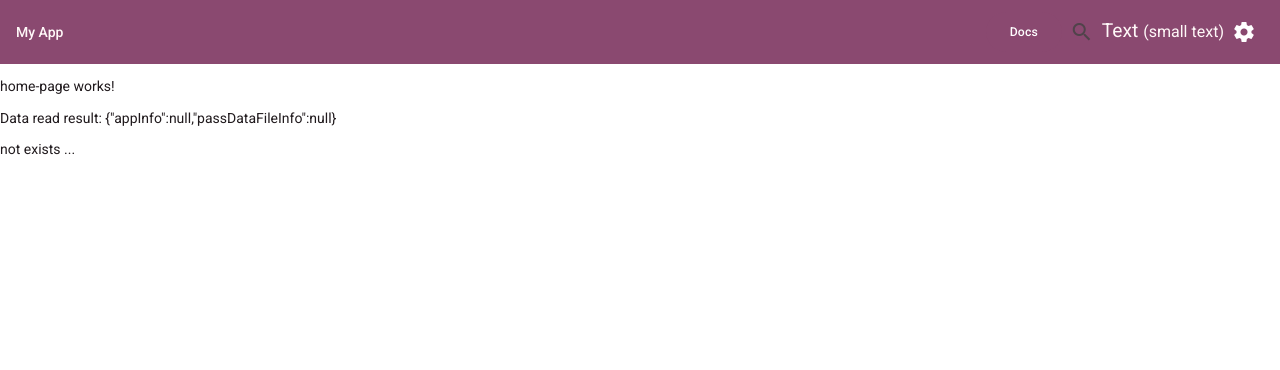
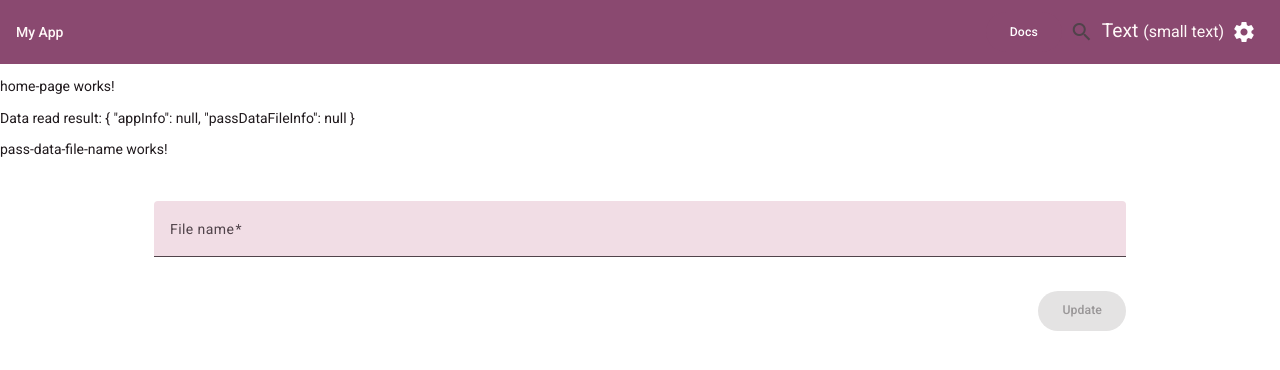
Before and after one commit to MrZeRo2000/violetnote-ang, an Angular app: page /#/ in a window 1280 px wide. Shown: the top 370 px of the page. Built offline with nearby package versions, Linux system fonts and the light colour scheme; no server answers.

Commit message:
PassDataFileName component

```diff
--- a/src/app/components/home-page/home-page.html
+++ b/src/app/components/home-page/home-page.html
@@ -1,11 +1,11 @@
 <p>home-page works!</p>
 
 @if(data$ | async; as data) {
-  <p>Data read result: {{JSON.stringify(data)}}</p>
+  <p>Data read result: {{data | json}}</p>
   @if(data.passDataFileInfo?.exists) {
     Exists
   } @else {
-    not exists ...
+    <app-pass-data-file-name></app-pass-data-file-name>
   }
 } @else if (!errorObject) {
   <app-loader></app-loader>
--- /dev/null
+++ b/src/app/components/pass-data-file-name/pass-data-file-name.html
@@ -0,0 +1,13 @@
+<p>pass-data-file-name works!</p>
+<div class="example-container">
+  <form [formGroup]="editForm" class="example-form">
+    <mat-form-field class="example-form-element">
+      <mat-label>File name</mat-label>
+      <input type="email" matInput formControlName="fileNameControl" placeholder="Enter a valid file name">
+      @if (editForm.controls.fileNameControl.hasError('required')) {
+        <mat-error>File name is <strong>required</strong></mat-error>
+      }
+    </mat-form-field>
+    <button matButton="filled" color="primary" type="submit" class="button example-button-container" [disabled]="!editForm.valid">Update</button>
+  </form>
+</div>
--- /dev/null
+++ b/src/app/components/pass-data-file-name/pass-data-file-name.scss
@@ -0,0 +1,27 @@
+.example-container {
+  margin:auto;
+  width: 1000px;
+}
+
+.example-form {
+  display: flex;
+  flex-direction: column;
+  padding: 1rem;
+}
+
+.example-form-element {
+  flex: 0 0 100%;
+  padding: 1rem 0 1rem 0;
+}
+
+.example-button-container {
+  display: flex;
+  max-width: fit-content;
+  align-self: flex-end;
+}
+
+@media (min-width: 2560px) {
+  .example-container {
+    width: 1500px;
+  }
+}
--- /dev/null
+++ b/src/app/components/pass-data-file-name/pass-data-file-name.ts
@@ -0,0 +1,24 @@
+import {Component, inject} from '@angular/core';
+import {FormBuilder, ReactiveFormsModule, Validators} from '@angular/forms';
+import {MatFormFieldModule} from '@angular/material/form-field';
+import {MatInput} from '@angular/material/input';
+import {MatButtonModule} from '@angular/material/button';
+
+@Component({
+  selector: 'app-pass-data-file-name',
+  imports: [
+    ReactiveFormsModule,
+    MatFormFieldModule,
+    MatInput,
+    MatButtonModule,
+  ],
+  templateUrl: './pass-data-file-name.html',
+  styleUrl: './pass-data-file-name.scss'
+})
+export class PassDataFileName {
+  fb = inject(FormBuilder)
+
+  editForm = this.fb.group({
+    fileNameControl: ['', Validators.required],
+  })
+}
--- a/src/styles.scss
+++ b/src/styles.scss
@@ -13,6 +13,18 @@
     --mat-sys-body-large-size: 1.5rem;
     --mat-sys-body-medium-size: 1.25rem;
     --mat-sys-body-medium-line-height: 2rem;
+  }
+
+  .mat-mdc-form-field-infix {
+    margin: 1rem 0 0.5rem 0
+  }
+
+  .mat-mdc-unelevated-button, .mat-mdc-button {
+    height: var(--mat-button-protected-container-height, 60px)!important;
+  }
+
+  .mr {
+    margin-right: 0.5rem;
   }
 }
 
@@ -56,6 +68,10 @@ body {
   font-weight: 500;
 }
 
+.mr {
+  margin-right: 0.25rem;
+}
+
 @mixin custom-snackbar($text-color, $bg-color) {
   .mat-mdc-snackbar-surface .mat-mdc-snack-bar-label {
     font-size: var(--mat-sys-body-medium-size);
```
Also changed, not shown: src/app/components/home-page/home-page.ts (+5 -2 lines), 1 other file (tests, documents, lock files or other folders).
